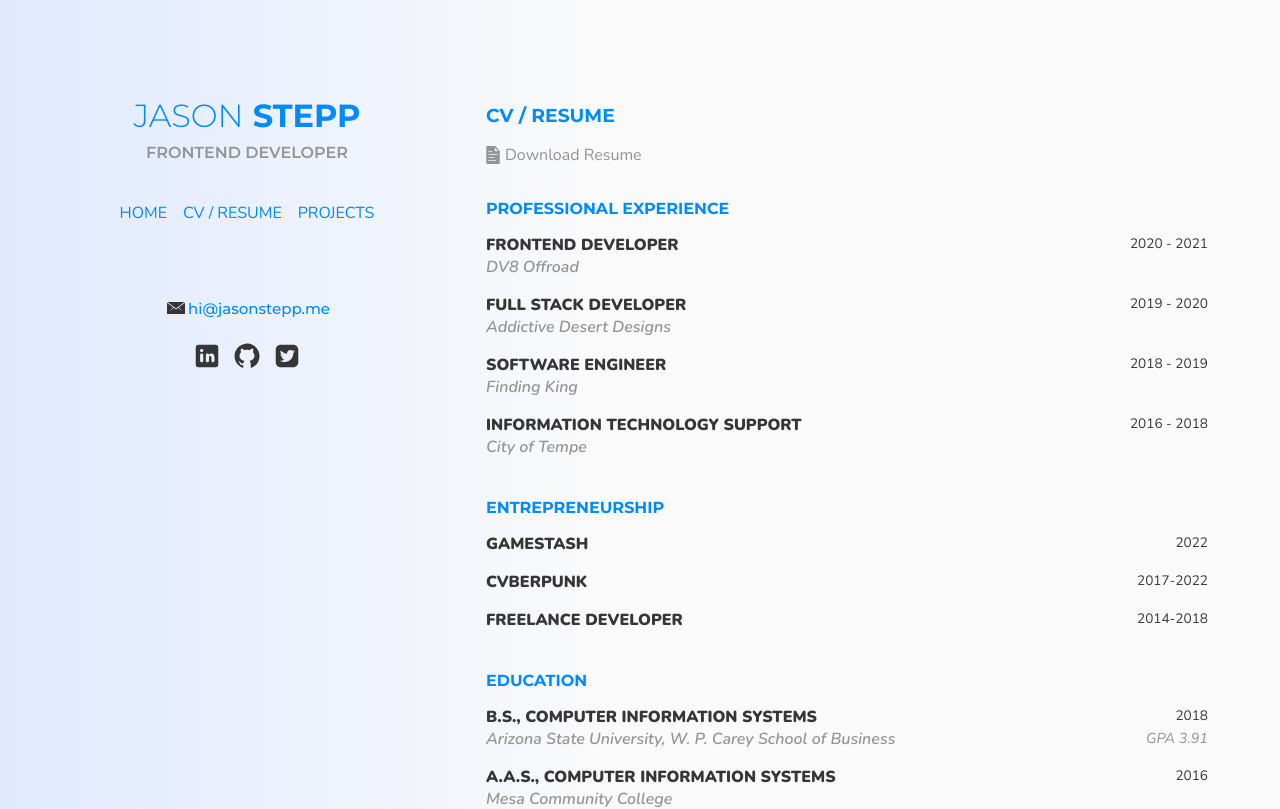
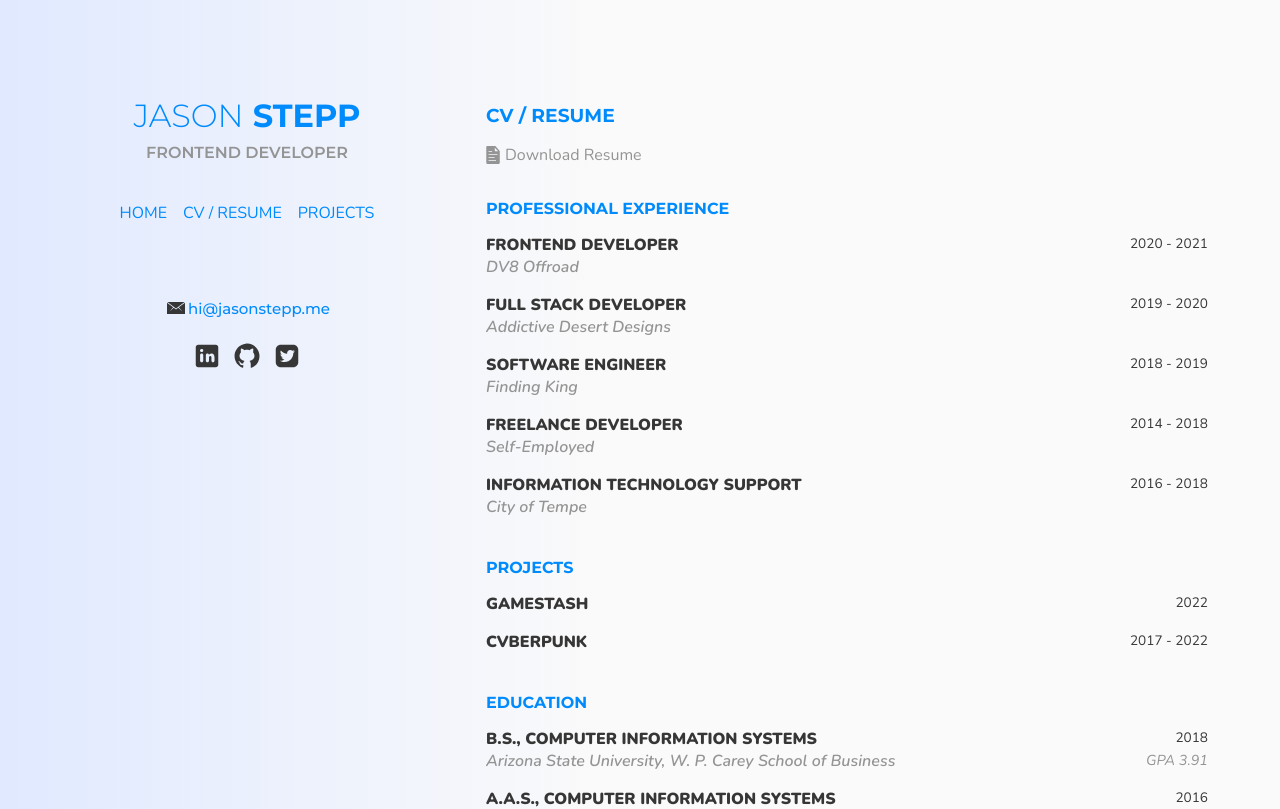
Before and after one commit to steppjason/jasonstepp-vue, a Vue app: page /resume in a window 1280 px wide. Shown: the top 809 px of the page. Built offline with nearby package versions, Linux system fonts and the light colour scheme.

Commit message:
Updated Resume

```diff
--- a/src/views/Resume.vue
+++ b/src/views/Resume.vue
@@ -5,7 +5,7 @@
 
         <div class="resume download">
 			<svg class="icon resume-icon" version="1.1" xmlns="http://www.w3.org/2000/svg" viewBox="0 0 512 512"><path d="M398.6,169.2c-0.9-2.2-2-4.3-3.5-6.1l-83.8-91.7c-1.9-2.1-4.2-3.6-6.7-4.9c-2.9-1.5-6.1-2.1-9.5-2.1H135.2   c-12.4,0-22.7,10.6-22.7,23.9v335.2c0,13.4,10.3,24.9,22.7,24.9h243.1c12.4,0,22.2-11.5,22.2-24.9V179.4   C400.5,175.8,400,172.3,398.6,169.2z M160.5,178.6c0-1.5,1.8-2.1,3.4-2.1h70.8c1.6,0,2.8,0.6,2.8,2.1v10.8c0,1.4-1.1,3.1-2.8,3.1   h-70.8c-1.6,0-3.4-1.7-3.4-3.1V178.6z M160.5,306.6c0-1.5,1.8-2.1,3.4-2.1h122.2c1.6,0,2.4,0.6,2.4,2.1v10.8c0,1.4-0.7,3.1-2.4,3.1   H163.9c-1.6,0-3.4-1.7-3.4-3.1V306.6z M320.5,381.4c0,1.4-0.7,3.1-2.4,3.1H163.9c-1.6,0-3.4-1.7-3.4-3.1v-10.8   c0-1.5,1.8-2.1,3.4-2.1h154.2c1.6,0,2.4,0.6,2.4,2.1V381.4z M352.5,253.4c0,1.4-0.7,3.1-2.4,3.1H163.9c-1.6,0-3.4-1.7-3.4-3.1   v-10.8c0-1.5,1.8-2.1,3.4-2.1h186.2c1.6,0,2.4,0.6,2.4,2.1V253.4z M305.6,177.5c-5.6,0-11.1-5.2-11.1-11.3v-66l71.2,77.3H305.6z"/></svg>
-			<a target="_blank" href="./files/00_Jason-Stepp-Resume-05232022.pdf">Download Resume</a>
+			<a target="_blank" href="./files/00_Jason-Stepp-Resume-06122022.pdf">Download Resume</a>
 		</div>
 
         <!-- <h4>Summary</h4>
@@ -27,13 +27,18 @@
                 <div>2018 - 2019</div>
                 <div>Finding King</div>
             </li>
+						<li>
+                <div>Freelance Developer</div>
+                <div>2014 - 2018</div>
+                <div>Self-Employed</div>
+            </li>
             <li>
                 <div>Information Technology Support</div>
                 <div>2016 - 2018</div>
                 <div>City of Tempe</div>
             </li>
         </ul>
-		<h4>Entrepreneurship</h4>
+		<h4>Projects</h4>
 
         <ul>
             <li>
@@ -43,12 +48,7 @@
             </li>
             <li>
                 <div>CVBERPUNK</div>
-                <div>2017-2022</div>
-                <div></div>
-            </li>
-            <li>
-                <div>Freelance Developer</div>
-                <div>2014-2018</div>
+                <div>2017 - 2022</div>
                 <div></div>
             </li>
         </ul>
```
Also changed, not shown: 1 other file (tests, documents, lock files or other folders).
